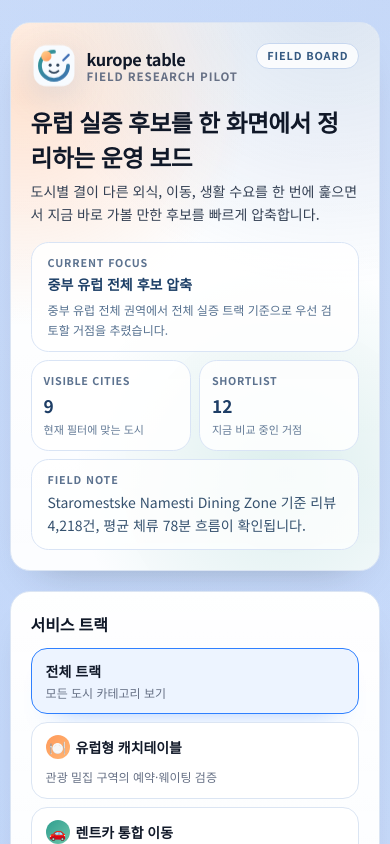
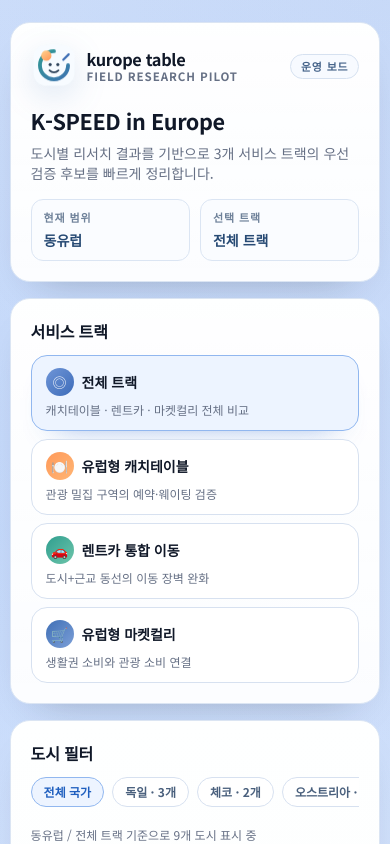
Before and after one commit to Convergence-Software-Recruiting/kuropeTable-FE, a Next.js app: page / in a window 390 px wide. Shown: the top 844 px of the page. Built offline with nearby package versions, Linux system fonts and the light colour scheme.

Commit message:
fix(ui) : 메인 대제목을 K-SPEED in Europe로 변경하고 서비스 트랙 카드를 개선

```diff
--- a/src/app/page.tsx
+++ b/src/app/page.tsx
@@ -5,14 +5,7 @@ import KuropeLogo from '@/components/brand/KuropeLogo';
 import CityGrid from '@/components/restaurant/CityGrid';
 import PriceFilter from '@/components/restaurant/PriceFilter';
 import RestaurantCard from '@/components/restaurant/RestaurantCard';
-import {
-  mockCities,
-  mockCityMap,
-  mockCountryGroups,
-  mockRestaurantListings,
-  serviceTrackCards,
-  sortTracks,
-} from '@/lib/mocks/listingData';
+import { mockCities, mockCityMap, mockCountryGroups, mockRestaurantListings, serviceTrackCards } from '@/lib/mocks/listingData';
 import { TRACK_LABELS } from '@/lib/types/listing';
 import type { PriceRange, ServiceTrack } from '@/lib/types/listing';
 
@@ -47,18 +40,11 @@ export default function Home(): React.ReactElement {
   );
 
   const selectedCityInfo = selectedCity ? mockCityMap.get(selectedCity) : null;
-  const highlightedListing = filteredListings[0] ?? null;
-  const activeTrackLabel = selectedTrack === 'all' ? '전체 실증 트랙' : TRACK_LABELS[selectedTrack];
+  const activeTrackLabel = selectedTrack === 'all' ? '전체 트랙' : TRACK_LABELS[selectedTrack];
   const activeCountryLabel =
     selectedCountry === 'all'
-      ? '중부 유럽 전체'
+      ? '동유럽'
       : mockCountryGroups.find((country) => country.code === selectedCountry)?.name ?? selectedCountry;
-  const heroSummary = selectedCityInfo
-    ? `${selectedCityInfo.name} ${selectedCityInfo.districtFocus} 구간을 중심으로 현장 동선을 보고 있습니다.`
-    : `${activeCountryLabel} 권역에서 ${activeTrackLabel} 기준으로 우선 검토할 거점을 추렸습니다.`;
-  const heroMemo = highlightedListing
-    ? `${highlightedListing.name} 기준 리뷰 ${highlightedListing.reviewCount.toLocaleString()}건, 평균 체류 ${highlightedListing.avgDiningMinutes}분 흐름이 확인됩니다.`
-    : '조건에 맞는 거점이 없어서 필터를 넓혀 다시 보는 편이 좋습니다.';
 
   const setTrackFilter = (nextTrack: TrackFilter): void => {
     setSelectedTrack(nextTrack);
@@ -91,49 +77,26 @@ export default function Home(): React.ReactElement {
   };
 
   return (
-    <main className="app-shell motion-enter space-y-5">
-      <header className="kurope-hero-card surface-card overflow-hidden p-5 sm:p-6">
-        <div className="kurope-hero-glow" aria-hidden />
-        <div className="relative">
-          <div className="flex items-start justify-between gap-3">
+    <main className="app-shell motion-enter space-y-4">
+      <header className="surface-card p-5 sm:p-6">
+        <div className="flex items-center justify-between gap-3">
           <KuropeLogo />
-            <span className="rounded-full border border-[#c7d7ef] bg-white/80 px-2.5 py-1 text-[0.68rem] font-bold uppercase tracking-[0.08em] text-[#345981]">
-              field board
+          <span className="rounded-full border border-[#d6e1f0] bg-[#f7faff] px-2.5 py-1 text-[0.68rem] font-bold uppercase tracking-[0.08em] text-[#46648a]">
+            운영 보드
           </span>
         </div>
 
-          <h1 className="mt-4 text-[1.48rem] font-black tracking-[-0.02em] text-[var(--text-strong)] sm:text-[1.68rem]">
-            유럽 실증 후보를 한 화면에서 정리하는 운영 보드
-          </h1>
-          <p className="mt-1.5 text-sm leading-relaxed text-[var(--text-default)]">
-            도시별 결이 다른 외식, 이동, 생활 수요를 한 번에 훑으면서 지금 바로 가볼 만한 후보를 빠르게 압축합니다.
-          </p>
+        <h1 className="mt-4 text-[1.35rem] font-black tracking-[-0.02em] text-[var(--text-strong)] sm:text-[1.5rem]">K-SPEED in Europe</h1>
+        <p className="mt-1.5 text-sm text-[var(--text-muted)]">도시별 리서치 결과를 기반으로 3개 서비스 트랙의 우선 검증 후보를 빠르게 정리합니다.</p>
 
-          <div className="mt-4 grid gap-2 sm:grid-cols-[1.35fr_0.95fr]">
-            <div className="rounded-[1.1rem] border border-[#d9e4f5] bg-white/88 px-4 py-3">
-              <p className="text-[0.67rem] font-bold uppercase tracking-[0.08em] text-[#5c728f]">Current Focus</p>
-              <p className="mt-1 text-sm font-extrabold text-[#1d3f67]">
-                {selectedCityInfo ? `${selectedCityInfo.name} 현장 흐름 확인` : `${activeCountryLabel} 후보 압축`}
-              </p>
-              <p className="mt-1.5 text-xs leading-relaxed text-[#55708f]">{heroSummary}</p>
+        <div className="mt-4 grid grid-cols-2 gap-2.5">
+          <div className="rounded-xl border border-[#dbe5f3] bg-[#fafcff] px-3 py-2.5">
+            <p className="text-[11px] font-bold uppercase tracking-[0.08em] text-[#6e8199]">현재 범위</p>
+            <p className="mt-1 text-sm font-extrabold text-[#274a74]">{activeCountryLabel}</p>
           </div>
-            <div className="grid grid-cols-2 gap-2">
-              <div className="rounded-[1.1rem] border border-[#d9e4f5] bg-white/85 px-3 py-3">
-                <p className="text-[0.67rem] font-bold uppercase tracking-[0.06em] text-[#5c728f]">Visible Cities</p>
-                <p className="mt-1 text-[1.08rem] font-extrabold text-[#1e3e66]">{visibleCities.length}</p>
-                <p className="mt-1 text-[11px] text-[#637a96]">현재 필터에 맞는 도시</p>
-              </div>
-              <div className="rounded-[1.1rem] border border-[#d9e4f5] bg-white/85 px-3 py-3">
-                <p className="text-[0.67rem] font-bold uppercase tracking-[0.06em] text-[#5c728f]">Shortlist</p>
-                <p className="mt-1 text-[1.08rem] font-extrabold text-[#1e3e66]">{filteredListings.length}</p>
-                <p className="mt-1 text-[11px] text-[#637a96]">지금 비교 중인 거점</p>
-              </div>
-            </div>
-          </div>
-
-          <div className="mt-2 rounded-[1.1rem] border border-[#d9e4f5] bg-white/76 px-4 py-3">
-            <p className="text-[0.67rem] font-bold uppercase tracking-[0.08em] text-[#5c728f]">Field Note</p>
-            <p className="mt-1 text-sm leading-relaxed text-[#36526f]">{heroMemo}</p>
+          <div className="rounded-xl border border-[#dbe5f3] bg-[#fafcff] px-3 py-2.5">
+            <p className="text-[11px] font-bold uppercase tracking-[0.08em] text-[#6e8199]">선택 트랙</p>
+            <p className="mt-1 text-sm font-extrabold text-[#274a74]">{activeTrackLabel}</p>
           </div>
         </div>
       </header>
@@ -142,12 +105,8 @@ export default function Home(): React.ReactElement {
         <div className="mb-3 flex items-center justify-between gap-2">
           <h2 className="text-base font-extrabold tracking-[-0.01em] text-[var(--text-strong)]">서비스 트랙</h2>
           {selectedTrack !== 'all' && (
-            <button
-              type="button"
-              onClick={() => setTrackFilter('all')}
-              className="text-xs font-semibold text-[var(--primary-strong)]"
-            >
-              전체 트랙 보기
+            <button type="button" onClick={() => setTrackFilter('all')} className="text-xs font-semibold text-[var(--primary-strong)]">
+              초기화
             </button>
           )}
         </div>
@@ -157,16 +116,20 @@ export default function Home(): React.ReactElement {
             type="button"
             onClick={() => setTrackFilter('all')}
             className={[
-              'rounded-2xl border px-3.5 py-3 text-left transition-colors',
+              'rounded-2xl border px-3.5 py-3 text-left transition-all',
               selectedTrack === 'all'
-                ? 'border-[var(--primary)] bg-[#edf4ff] shadow-[0_16px_28px_-24px_rgba(47,128,255,0.75)]'
-                : 'border-[var(--line)] bg-white hover:border-[#c5d5eb]',
+                ? 'border-[#91b7ef] bg-[#edf4ff] shadow-[0_16px_30px_-25px_rgba(45,108,206,0.72)]'
+                : 'border-[#d7e1f0] bg-white hover:border-[#c2d3ea]',
             ].join(' ')}
           >
+            <div className="flex items-center gap-2">
+              <span className="inline-flex h-7 w-7 items-center justify-center rounded-full bg-[linear-gradient(135deg,#6f95d7,#3d6cb9)] text-sm text-white">
+                ◎
+              </span>
               <p className="text-sm font-extrabold text-[var(--text-strong)]">전체 트랙</p>
-            <p className="mt-1 text-xs text-[var(--text-muted)]">모든 도시 카테고리 보기</p>
+            </div>
+            <p className="mt-1.5 text-xs text-[var(--text-muted)]">캐치테이블 · 렌트카 · 마켓컬리 전체 비교</p>
           </button>
-
           {serviceTrackCards.map((track) => {
             const isActive = selectedTrack === track.id;
 
@@ -176,19 +139,19 @@ export default function Home(): React.ReactElement {
                 type="button"
                 onClick={() => setTrackFilter(track.id)}
                 className={[
-                  'rounded-2xl border px-3.5 py-3 text-left transition-colors',
+                  'rounded-2xl border px-3.5 py-3 text-left transition-all',
                   isActive
-                    ? 'border-[var(--primary)] bg-[#edf4ff] shadow-[0_16px_28px_-24px_rgba(47,128,255,0.75)]'
-                    : 'border-[var(--line)] bg-white hover:border-[#c5d5eb]',
+                    ? 'border-[#91b7ef] bg-[#edf4ff] shadow-[0_16px_30px_-25px_rgba(45,108,206,0.72)]'
+                    : 'border-[#d7e1f0] bg-white hover:border-[#c2d3ea]',
                 ].join(' ')}
               >
-                <div className="mb-2 flex items-center gap-1.5">
-                  <span className="inline-flex h-6 w-6 items-center justify-center rounded-full text-sm" style={{ background: track.gradient }}>
+                <div className="flex items-center gap-2">
+                  <span className="inline-flex h-7 w-7 items-center justify-center rounded-full text-sm text-white" style={{ background: track.gradient }}>
                     {track.emoji}
                   </span>
-                  <p className="text-[0.87rem] font-extrabold text-[var(--text-strong)]">{track.title}</p>
+                  <p className="text-sm font-extrabold text-[var(--text-strong)]">{track.title}</p>
                 </div>
-                <p className="text-xs leading-relaxed text-[var(--text-muted)]">{track.subtitle}</p>
+                <p className="mt-1.5 text-xs text-[var(--text-muted)]">{track.subtitle}</p>
               </button>
             );
           })}
@@ -196,8 +159,8 @@ export default function Home(): React.ReactElement {
       </section>
 
       <section className="surface-card p-5 sm:p-6">
-        <div className="mb-4 flex items-center justify-between gap-3">
-          <h2 className="text-base font-extrabold tracking-[-0.01em] text-[var(--text-strong)]">국가별 분류</h2>
+        <div className="mb-3 flex items-center justify-between gap-2">
+          <h2 className="text-base font-extrabold tracking-[-0.01em] text-[var(--text-strong)]">도시 필터</h2>
           {(selectedCountry !== 'all' || selectedCity) && (
             <button
               type="button"
@@ -207,7 +170,7 @@ export default function Home(): React.ReactElement {
               }}
               className="text-xs font-semibold text-[var(--primary-strong)]"
             >
-              분류 초기화
+              초기화
             </button>
           )}
         </div>
@@ -218,17 +181,13 @@ export default function Home(): React.ReactElement {
             onClick={() => setCountryFilter('all')}
             className={[
               'flex-shrink-0 rounded-full border px-3 py-1.5 text-xs font-bold',
-              selectedCountry === 'all'
-                ? 'border-[#91b7ef] bg-[#edf4ff] text-[#1f5fbf]'
-                : 'border-[#d7e1f0] bg-white text-[#4a607d]',
+              selectedCountry === 'all' ? 'border-[#91b7ef] bg-[#edf4ff] text-[#1f5fbf]' : 'border-[#d7e1f0] bg-white text-[#4a607d]',
             ].join(' ')}
           >
             전체 국가
           </button>
-
           {mockCountryGroups.map((country) => {
             const isActive = selectedCountry === country.code;
-
             return (
               <button
                 key={country.code}
@@ -236,16 +195,20 @@ export default function Home(): React.ReactElement {
                 onClick={() => setCountryFilter(country.code)}
                 className={[
                   'flex-shrink-0 rounded-full border px-3 py-1.5 text-xs font-bold',
-                  isActive
-                    ? 'border-[#91b7ef] bg-[#edf4ff] text-[#1f5fbf]'
-                    : 'border-[#d7e1f0] bg-white text-[#4a607d]',
+                  isActive ? 'border-[#91b7ef] bg-[#edf4ff] text-[#1f5fbf]' : 'border-[#d7e1f0] bg-white text-[#4a607d]',
                 ].join(' ')}
               >
-                {country.name} · {country.cityCount}개 도시 · {sortTracks(country.trackMix).map((track) => TRACK_LABELS[track]).join(' / ')}
+                {country.name} · {country.cityCount}개
               </button>
             );
           })}
         </div>
+
+        <p className="mb-3 text-xs text-[var(--text-muted)]">
+          {selectedCityInfo
+            ? `${selectedCityInfo.name} 선택됨`
+            : `${activeCountryLabel} / ${activeTrackLabel} 기준으로 ${visibleCities.length}개 도시 표시 중`}
+        </p>
 
         {visibleCities.length > 0 ? (
           <CityGrid cities={visibleCities} selected={selectedCity} onSelect={setSelectedCity} />
@@ -258,14 +221,12 @@ export default function Home(): React.ReactElement {
 
       <section className="surface-card overflow-hidden">
         <div className="px-5 pt-5 sm:px-6">
-          <p className="page-eyebrow">curated shortlist</p>
-          <h2 className="page-title mt-1">
-            {selectedCityInfo ? `${selectedCityInfo.name} 현장 후보` : '현장 검토 스폿 아카이브'}
-          </h2>
+          <p className="page-eyebrow">우선 검토 목록</p>
+          <h2 className="page-title mt-1">{selectedCityInfo ? `${selectedCityInfo.name} 후보` : '도시별 후보 목록'}</h2>
           <p className="page-description">
             {filteredListings.length > 0
-              ? `${filteredListings.length}곳이 현재 조건에 맞고, 카드마다 바로 확인할 포인트를 함께 붙였습니다.`
-              : '조건에 맞는 검증 거점이 없습니다.'}
+              ? `${filteredListings.length}곳이 현재 조건에 맞습니다.`
+              : '조건에 맞는 후보가 없습니다.'}
           </p>
         </div>
 
@@ -274,7 +235,7 @@ export default function Home(): React.ReactElement {
         </div>
 
         {filteredListings.length > 0 ? (
-          <ul className="space-y-2 px-2 pb-3 pt-3">
+          <ul className="space-y-2 px-3 pb-4 pt-3 sm:px-4">
             {filteredListings.map((listing, index) => (
               <RestaurantCard key={listing.id} listing={listing} index={index} />
             ))}
--- a/src/components/restaurant/RestaurantCard.tsx
+++ b/src/components/restaurant/RestaurantCard.tsx
@@ -2,62 +2,17 @@ import Link from 'next/link';
 import type { RestaurantListing } from '@/lib/types/listing';
 import { PRICE_LABELS, TRACK_SHORT_LABELS } from '@/lib/types/listing';
 import { getSpotThumbImagePath } from '@/lib/utils/imagePaths';
-import { getCatchtableVenueUiData } from '@/lib/mocks/catchtableUiData';
 
 interface Props {
   listing: RestaurantListing;
   index?: number;
 }
 
-const FLAG: Record<string, string> = {
-  DE: '🇩🇪',
-  CZ: '🇨🇿',
-  AT: '🇦🇹',
-  HU: '🇭🇺',
-};
-
 const trackPillClass: Record<RestaurantListing['serviceTrack'], string> = {
   catchtable: 'bg-[#fff1e8] text-[#b65a1e] border-[#ffd4b3]',
   rentcar: 'bg-[#eafbf6] text-[#0f7662] border-[#b7e9da]',
   grocery: 'bg-[#edf3ff] text-[#2852a0] border-[#c7d9ff]',
 };
-
-const promoTagClass = {
-  sand: 'border-[#e9deca] bg-[#f8f3e6] text-[#7f5927]',
-  rose: 'border-[#f0d7d7] bg-[#fdf0f0] text-[#af3535]',
-  mint: 'border-[#d3ece4] bg-[#ecf8f4] text-[#187a61]',
-} as const;
-
-const dayChipClass = {
-  AVAILABLE: 'border-[#d2dae5] bg-white text-[#1e2937]',
-  SOLD_OUT: 'border-[#d6dde7] bg-[#f3f5f8] text-[#8190a3]',
-  CLOSED: 'border-[#d8dfe8] bg-[#eff2f6] text-[#9aa4b2]',
-  PHONE_ONLY: 'border-[#d6dde7] bg-white text-[#2f4c73]',
-} as const;
-
-const galleryFallbacks = [
-  'linear-gradient(130deg,#e8d9bb,#ad8a66)',
-  'linear-gradient(130deg,#8554e7,#c5419e)',
-  'linear-gradient(130deg,#5caec3,#20425a)',
-] as const;
-
-function getVisitSignal(listing: RestaurantListing): string {
-  if (listing.serviceTrack === 'catchtable') {
-    return listing.waitingEnabled ? `현장 대기 ${listing.onsiteCheckThreshold}팀 이상 확인` : '예약 중심 운영';
-  }
-
-  if (listing.serviceTrack === 'rentcar') {
-    return listing.reservationEnabled ? '사전 예약 전환 체크' : '현장 인수 동선 확인';
-  }
-
-  return listing.remoteWaitingEnabled ? '픽업 혼잡도 체크' : '생활권 방문 밀도 확인';
-}
-
-function getBestTiming(listing: RestaurantListing): string {
-  if (listing.serviceTrack === 'catchtable') return '18:00 이후 체류 밀도 상승';
-  if (listing.serviceTrack === 'rentcar') return '오전 픽업 수요 집중';
-  return '주거권 오후 재방문 비중';
-}
 
 function StarRating({ value }: { value: number }): React.ReactElement {
   return (
@@ -70,133 +25,42 @@ function StarRating({ value }: { value: number }): React.ReactElement {
   );
 }
 
-function CatchtableRestaurantCard({ listing }: { listing: RestaurantListing }): React.ReactElement {
-  const ui = getCatchtableVenueUiData(listing.id);
-
-  if (!ui) {
-    return (
-      <div className="rounded-3xl border border-[var(--line)] bg-white p-4">
-        <p className="text-sm font-bold text-[var(--text-strong)]">{listing.name}</p>
-      </div>
-    );
-  }
-
-  return (
-    <div className="rounded-3xl border border-[#e0e5ec] bg-white p-4 shadow-[0_16px_28px_-24px_rgba(15,23,42,0.45)] sm:p-5">
-      <div className="flex items-start justify-between gap-2">
-        <div className="flex flex-wrap gap-1.5">
-          {ui.promotionTags.map((tag) => (
-            <span key={tag.id} className={`rounded-lg border px-2.5 py-1 text-[11px] font-bold ${promoTagClass[tag.tone]}`}>
-              {tag.label}
-            </span>
-          ))}
-        </div>
-        <button
-          type="button"
-          aria-label="저장"
-          className="rounded-full p-1.5 text-[#203246] transition-colors hover:bg-[#f2f5f9]"
-        >
-          <svg className="h-5 w-5" viewBox="0 0 20 20" fill="none" stroke="currentColor" strokeWidth="1.8" aria-hidden>
-            <path d="M6 3.5h8A1.5 1.5 0 0 1 15.5 5v11.2l-5.5-2.8-5.5 2.8V5A1.5 1.5 0 0 1 6 3.5Z" />
-          </svg>
-        </button>
-      </div>
-
-      <div className="mt-2.5 flex flex-wrap items-center gap-x-2 gap-y-1">
-        <p className="text-[2rem] font-black tracking-[-0.025em] text-[#1b232f]">{listing.name}</p>
-        <span className="text-[1.03rem] font-bold text-[#ff4d15]">{ui.paymentNotice}</span>
-      </div>
-
-      <p className="mt-1.5 text-[1.06rem] font-semibold text-[#3e4652]">
-        <span className="text-[#f6b500]">★</span> {listing.rating.toFixed(1)} ({listing.reviewCount.toLocaleString()}) · {ui.areaLabel} · {ui.cuisineLabel}
-      </p>
-
-      <div className="mt-3 grid h-[182px] grid-cols-3 overflow-hidden rounded-2xl border border-[#e4e8ee]">
-        {ui.galleryItems.slice(0, 3).map((item, idx) => (
-          <div
-            key={item}
-            className={idx === 1 ? 'border-x border-white/30' : ''}
-            style={{
-              backgroundImage: idx === 0 ? `url(${getSpotThumbImagePath(listing.id)}), ${galleryFallbacks[idx]}` : galleryFallbacks[idx],
-              backgroundPosition: 'center, center',
-              backgroundSize: 'cover, cover',
-            }}
-          />
-        ))}
-      </div>
-
-      <div className="mt-3 space-y-1.5 text-[1rem] text-[#202a36]">
-        <p className="font-semibold">◔ {ui.operatingMeta.statusLabel} · {ui.operatingMeta.nextOpenAt}</p>
-        <p className="font-semibold">₩ {ui.operatingMeta.lunchPriceLabel} · {ui.operatingMeta.dinnerPriceLabel}</p>
-      </div>
-
-      <div className="mt-3 grid grid-cols-3 gap-2 sm:grid-cols-6">
-        {ui.weeklyStatus.map((day) => (
-          <div key={day.date} className={`rounded-2xl border px-2.5 py-2 text-center ${dayChipClass[day.state]}`}>
-            <p className="text-[0.74rem] font-extrabold">{day.dayLabel}</p>
-            <p className="mt-1 text-[0.72rem] font-semibold">{day.note}</p>
-          </div>
-        ))}
-      </div>
-    </div>
-  );
-}
-
 export default function RestaurantCard({ listing, index = 0 }: Props): React.ReactElement {
-  const isCatchtable = listing.serviceTrack === 'catchtable' && Boolean(getCatchtableVenueUiData(listing.id));
-
   return (
     <li
       className="motion-enter"
       style={{
-        animationDelay: `${Math.min(index, 8) * 40}ms`,
+        animationDelay: `${Math.min(index, 8) * 35}ms`,
       }}
     >
       <Link
         href={`/restaurants/${listing.id}`}
-        className="group block transition-all duration-200 hover:-translate-y-0.5"
+        className="group grid grid-cols-[88px_1fr] gap-3 rounded-2xl border border-[var(--line)] bg-white p-3 transition-colors hover:border-[#c6d5ea]"
       >
-        {isCatchtable ? (
-          <CatchtableRestaurantCard listing={listing} />
-        ) : (
-        <div className="flex items-start gap-3.5">
         <div
-            className="relative h-[132px] w-[104px] flex-shrink-0 overflow-hidden rounded-[1.1rem]"
+          className="h-[100px] w-[88px] overflow-hidden rounded-xl"
           style={{
             backgroundImage: `url(${getSpotThumbImagePath(listing.id)}), ${listing.thumbGradient}`,
             backgroundSize: 'cover, auto',
             backgroundPosition: 'center, center',
           }}
-          >
-            <div className="absolute inset-0 bg-[linear-gradient(180deg,rgba(255,255,255,0)_0%,rgba(15,28,43,0.32)_100%)]" />
-            <span className="absolute left-2 top-2 rounded-full bg-white/92 px-2 py-0.5 text-[10px] font-bold text-[#294766]">
-              {listing.distanceLabel}
-            </span>
-            <span className="absolute bottom-2 right-2 text-[10px] font-bold text-white/88">{listing.country}</span>
-          </div>
+        />
 
-          <div className="min-w-0 flex-1">
+        <div className="min-w-0">
           <div className="flex items-start justify-between gap-2">
-              <div className="min-w-0">
-                <p className="line-clamp-1 text-[0.96rem] font-extrabold tracking-[-0.01em] text-[var(--text-strong)]">{listing.name}</p>
-                <p className="mt-1 text-[11px] font-semibold uppercase tracking-[0.08em] text-[#7387a0]">
-                  {listing.category}
-                </p>
-              </div>
+            <p className="line-clamp-1 text-[0.95rem] font-extrabold tracking-[-0.01em] text-[var(--text-strong)]">{listing.name}</p>
             <span className="rounded-full bg-[#f2f6ff] px-2 py-0.5 text-[10px] font-bold text-[#345c97]">{PRICE_LABELS[listing.priceRange]}</span>
           </div>
 
-            <p className="mt-2 line-clamp-2 text-xs leading-relaxed text-[var(--text-muted)]">{listing.summary}</p>
+          <p className="mt-1 line-clamp-2 text-xs leading-relaxed text-[var(--text-muted)]">{listing.summary}</p>
 
-            <div className="mt-2.5 flex flex-wrap items-center gap-x-2.5 gap-y-1">
+          <div className="mt-2 flex flex-wrap items-center gap-x-2.5 gap-y-1">
             <StarRating value={listing.rating} />
             <span className="text-[11px] text-[var(--text-muted)]">리뷰 {listing.reviewCount.toLocaleString()}</span>
-              <span className="text-[11px] text-[var(--text-muted)]">
-                {FLAG[listing.country] ?? ''} {listing.city}
-              </span>
+            <span className="text-[11px] text-[var(--text-muted)]">{listing.city}</span>
           </div>
 
-            <div className="mt-2.5 flex flex-wrap gap-1.5">
+          <div className="mt-2.5 flex flex-wrap items-center gap-1.5">
             <span className={`rounded-full border px-2 py-0.5 text-[10px] font-bold ${trackPillClass[listing.serviceTrack]}`}>
               {TRACK_SHORT_LABELS[listing.serviceTrack]}
             </span>
@@ -204,27 +68,7 @@ export default function RestaurantCard({ listing, index = 0 }: Props): React.Rea
               체류 {listing.avgDiningMinutes}분
             </span>
           </div>
-
-            <div className="mt-3 grid gap-2 sm:grid-cols-2">
-              <div className="rounded-xl border border-[#dbe5f2] bg-[#f8fbff] px-2.5 py-2">
-                <p className="text-[10px] font-bold uppercase tracking-[0.08em] text-[#6c819a]">체크 포인트</p>
-                <p className="mt-1 text-[11px] leading-relaxed text-[#405877]">{getVisitSignal(listing)}</p>
         </div>
-              <div className="rounded-xl border border-[#dbe5f2] bg-[#fcfdff] px-2.5 py-2">
-                <p className="text-[10px] font-bold uppercase tracking-[0.08em] text-[#6c819a]">추천 관찰 시간</p>
-                <p className="mt-1 text-[11px] leading-relaxed text-[#405877]">{getBestTiming(listing)}</p>
-              </div>
-            </div>
-
-            <div className="mt-3 flex items-center justify-between border-t border-[#edf2f8] pt-3">
-              <p className="text-[11px] font-semibold text-[#60748d]">{listing.operatingHours}</p>
-              <span className="text-xs font-extrabold text-[#264e84] transition-transform duration-200 group-hover:translate-x-0.5">
-                상세 보기 →
-              </span>
-            </div>
-          </div>
-        </div>
-        )}
       </Link>
     </li>
   );
```
Lines whose indentation alone changed are shown as unchanged.
